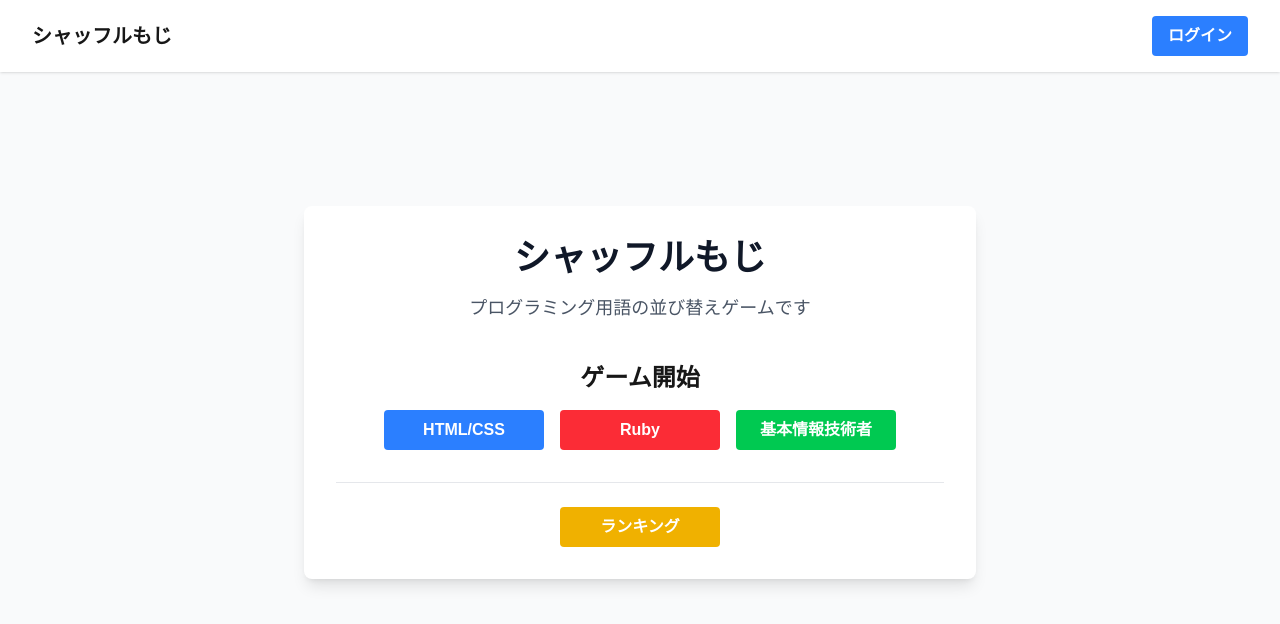
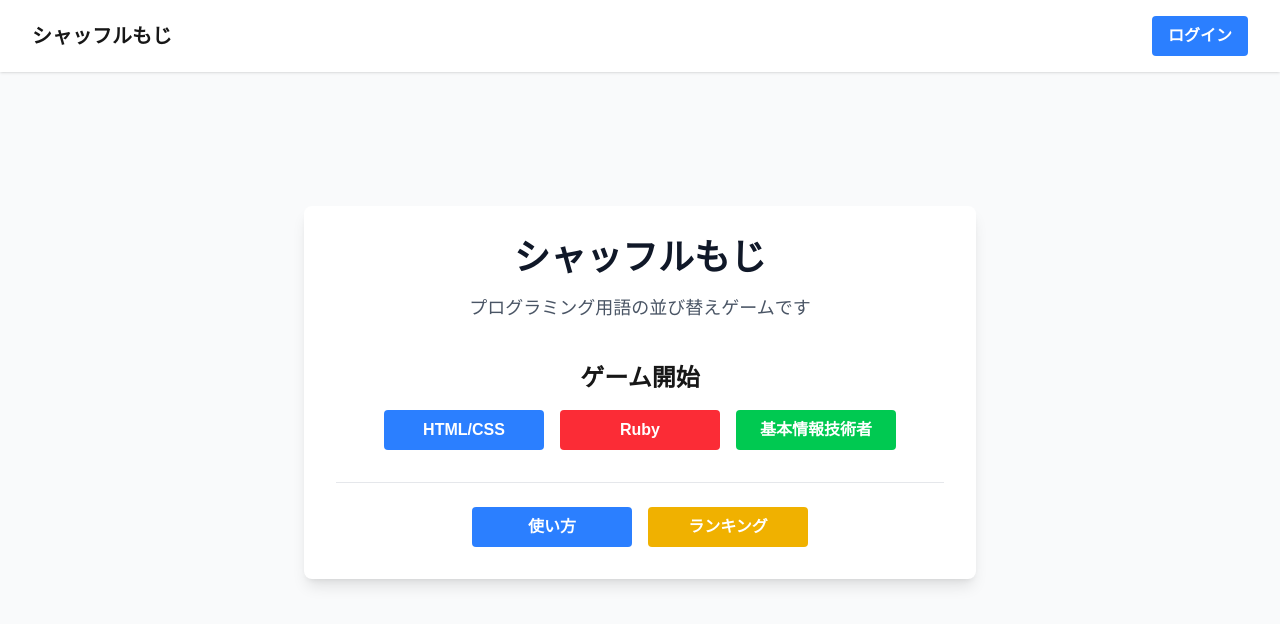
Before and after one commit to koza-ken/shufflemoji, a Next.js app in the folder word-scramble-nextjs/: page / in a window 1280 px wide. Shown: the top 624 px of the page. Built offline with nearby package versions, Linux system fonts and the light colour scheme; no server answers.

Commit message:
add:ゲーム説明モーダルが消えていたので再実装

```diff
--- a/word-scramble-nextjs/app/page.tsx
+++ b/word-scramble-nextjs/app/page.tsx
@@ -1,7 +1,13 @@
+'use client'
+
 import Link from 'next/link'
 import { UserProfile } from '@/components/auth/UserProfile'
+import { GuideModal } from '@/components/game/GuideModal'
+import { useState } from 'react'
 
 export default function TopPage() {
+  const [isGuideModalOpen, setIsGuideModalOpen] = useState(false)
+
   return (
     <div className="min-h-screen bg-gray-50">
       <header className="bg-white shadow-sm">
@@ -50,6 +56,12 @@ export default function TopPage() {
 
               <div className="pt-6 border-t border-gray-200">
                 <div className="flex justify-center gap-4">
+                  <button
+                    onClick={() => setIsGuideModalOpen(true)}
+                    className="w-40 bg-blue-500 hover:bg-blue-600 text-white font-bold py-2 px-6 rounded text-center"
+                  >
+                    使い方
+                  </button>
                   <Link
                     href="/ranking"
                     className="w-40 bg-yellow-500 hover:bg-yellow-600 text-white font-bold py-2 px-6 rounded text-center"
@@ -62,6 +74,12 @@ export default function TopPage() {
           </div>
         </div>
       </div>
+
+      {/* ゲーム説明モーダル */}
+      <GuideModal
+        isOpen={isGuideModalOpen}
+        onClose={() => setIsGuideModalOpen(false)}
+      />
     </div>
   )
 }
--- a/word-scramble-nextjs/components/game/GuideModal.tsx
+++ b/word-scramble-nextjs/components/game/GuideModal.tsx
@@ -29,9 +29,10 @@ export const GuideModal = ({ isOpen, onClose }: GuideModalProps) => {
               </div>
 
               <div>
-                <h3 className="text-xl font-semibold text-gray-800 mb-2">⏰ ルール</h3>
+                <h3 className="text-xl font-semibold text-gray-800 mb-2">
+                  ⏰ ルール
+                </h3>
                 <ul className="text-gray-600 space-y-2 list-disc list-inside">
-                  <li>問題の制限時間は15秒です</li>
                   <li>正解すると次の問題に進めます</li>
                   <li>間違えるか時間切れになるとゲーム終了です</li>
                   <li>連続正解数がスコアになります</li>
@@ -39,18 +40,29 @@ export const GuideModal = ({ isOpen, onClose }: GuideModalProps) => {
               </div>
 
               <div>
-                <h3 className="text-xl font-semibold text-gray-800 mb-2">🎮 操作方法</h3>
+                <h3 className="text-xl font-semibold text-gray-800 mb-2">
+                  🎮 操作方法
+                </h3>
                 <ul className="text-gray-600 space-y-2 list-disc list-inside">
-                  <li><strong>クリック選択:</strong> 文字をクリックして順番に選択</li>
-                  <li><strong>ドラッグ&ドロップ:</strong> 選択して回答欄にある文字を並び替え</li>
-                  <li><strong>リセットボタン:</strong> 選択した文字をクリア</li>
-                  <li><strong>答えを確認ボタン:</strong> 回答を送信</li>
+                  <li>
+                    <strong>クリック選択:</strong> 文字をクリックして順番に選択
+                  </li>
+                  <li>
+                    <strong>ドラッグ&ドロップ:</strong>{' '}
+                    選択して回答欄にある文字を並び替え
+                  </li>
+                  <li>
+                    <strong>リセットボタン:</strong> 選択した文字をクリア
+                  </li>
+                  <li>
+                    <strong>答えを確認ボタン:</strong> 回答を送信
+                  </li>
                 </ul>
               </div>
 
               <div className="pt-4 border-t">
                 <p className="text-center text-gray-500 text-sm">
-                  頑張って高スコアを目指そう！
+                  ログインしなくてもスコアは登録できます
                 </p>
               </div>
             </div>
```
